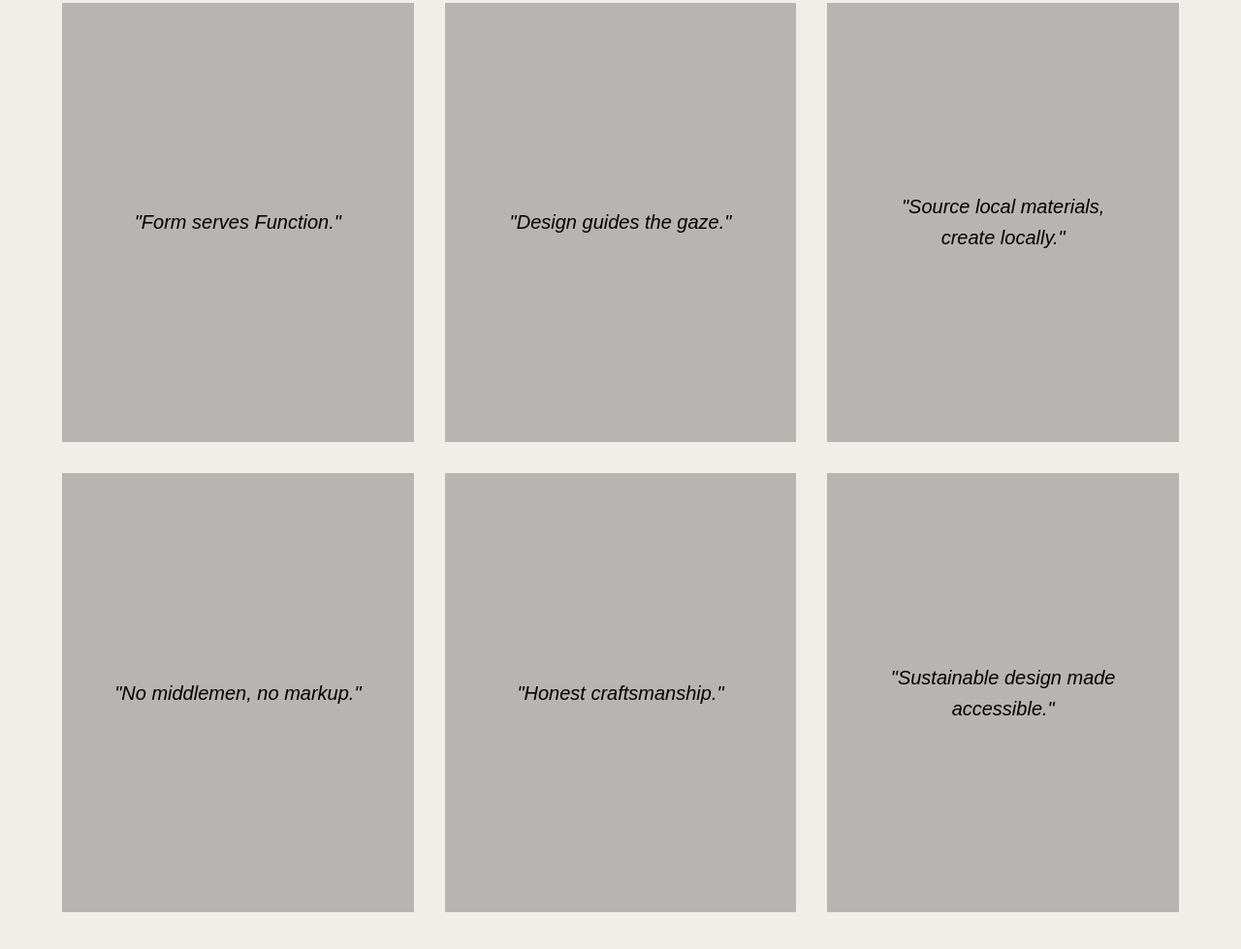
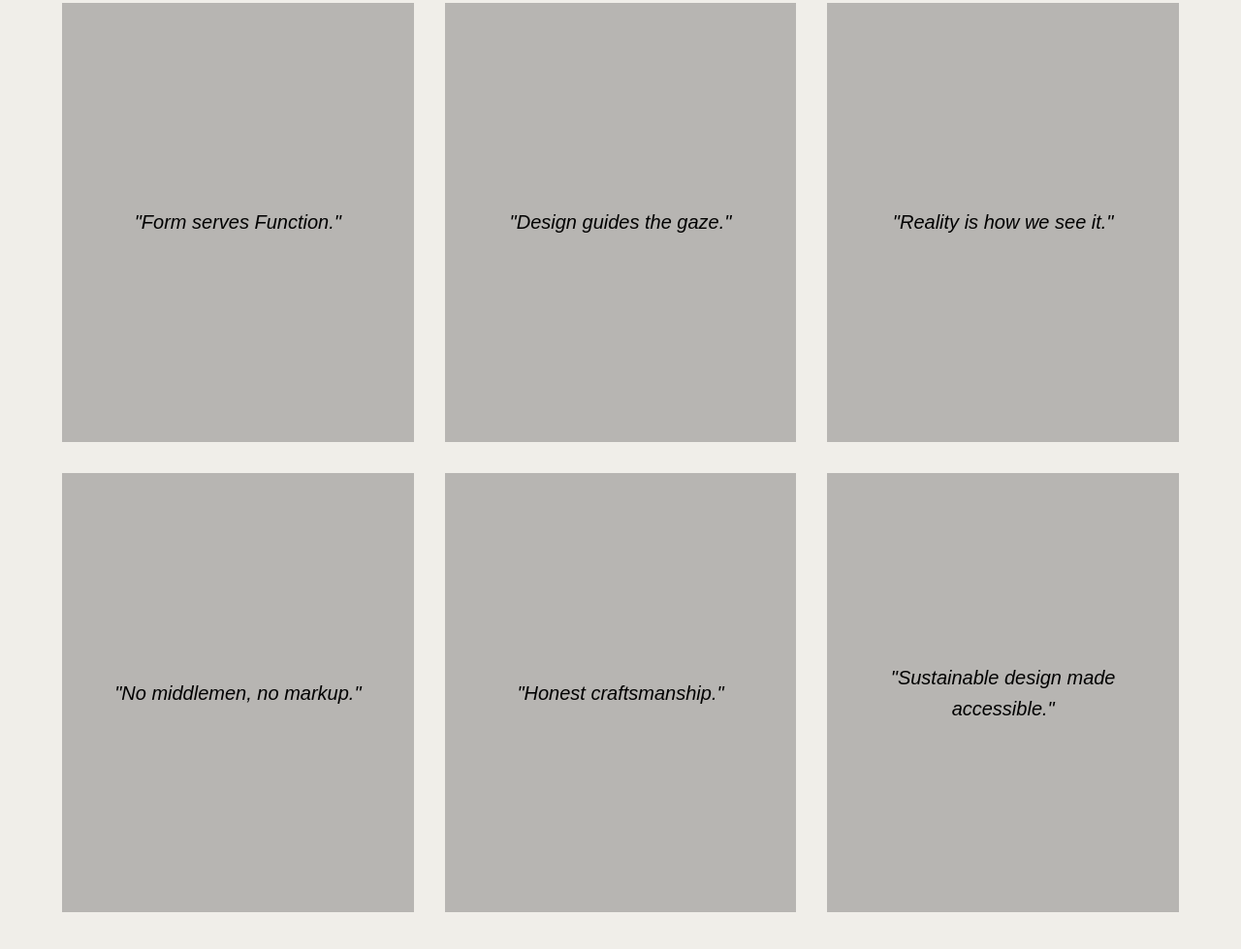
Before and after one commit to Thomas-Hafen/Website, a plain HTML site: page index.html in a window 1280 px wide. Shown: the part 774-1753 px from the top of the page at 97% size. Drawn offline with Linux system fonts and the light colour scheme; a web font is replaced by a local one.

Commit message:
Update index.html

```diff
--- a/index.html
+++ b/index.html
@@ -58,7 +58,7 @@
                     <p class="quote">"Design guides the gaze."</p>
                 </div>
                 <div class="gray-box">
-                    <p class="quote">"Source local materials, create locally."</p>
+                    <p class="quote">"Reality is how we see it."</p>
                 </div>
                 <div class="gray-box">
                     <p class="quote">"No middlemen, no markup."</p>
```
